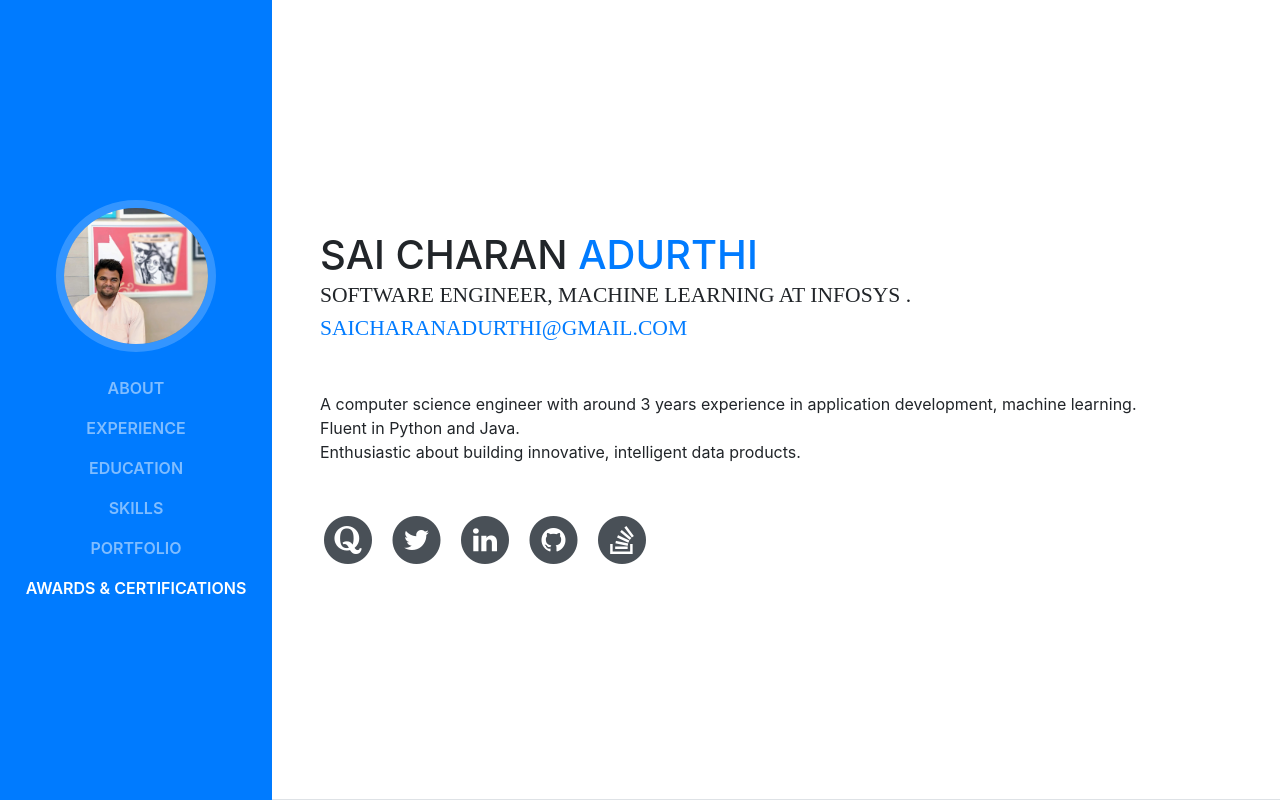
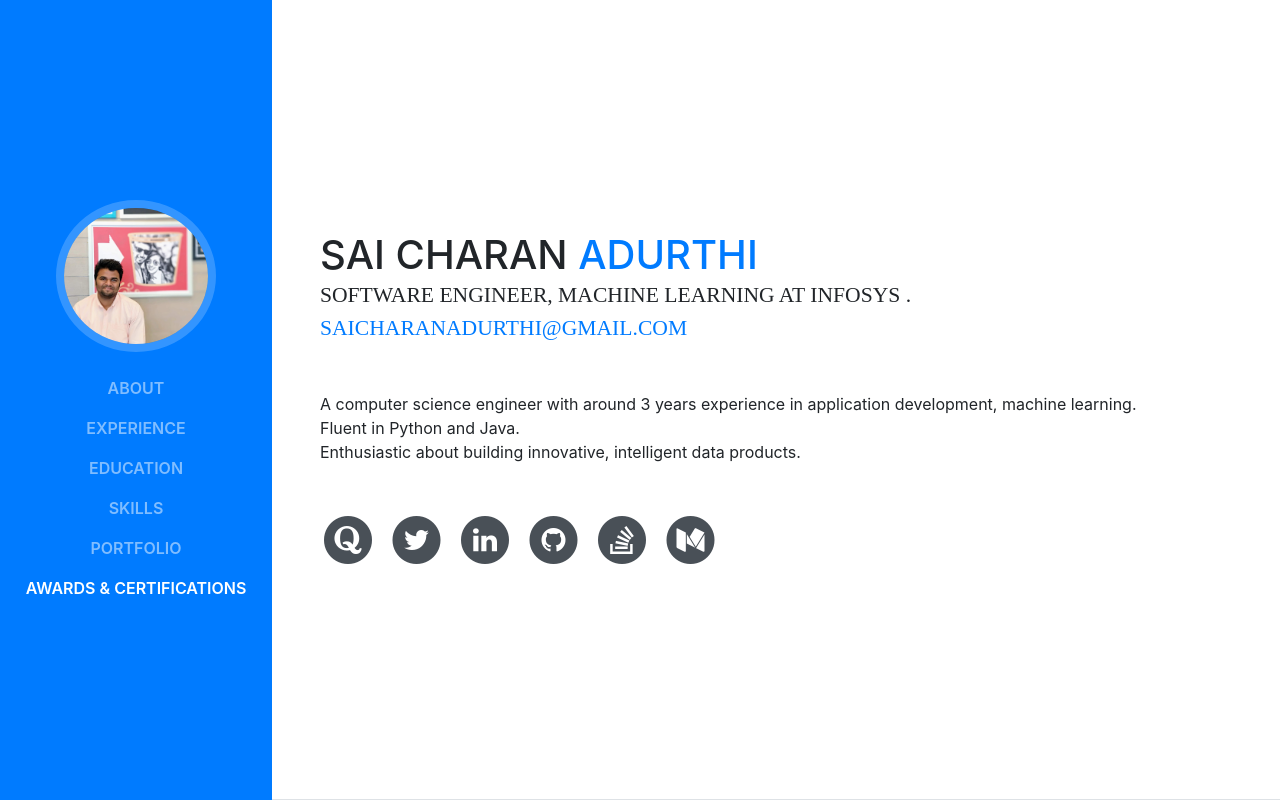
Before and after one commit to sai-charan-adurthi/sai-charan-adurthi.github.io, a website with bundled scripts: page index.html in a window 1280 px wide. Shown: the top 800 px of the page. Built offline with nearby package versions, Linux system fonts and the light colour scheme; a web font is replaced by a local one.

Commit message:
added medium account link to about section

```diff
--- a/index.html
+++ b/index.html
@@ -117,6 +117,14 @@
                 <span class="fa-stack fa-lg">
                   <i class="fa fa-circle fa-stack-2x"></i>
                   <i class="fa fa-stack-overflow fa-stack-1x fa-inverse"></i>
+                </span>
+              </a>
+            </li>
+            <li class="list-inline-item">
+              <a href="https://medium.com/@saicharanadurthi">
+                <span class="fa-stack fa-lg">
+                  <i class="fa fa-circle fa-stack-2x"></i>
+                  <i class="fa fa-medium fa-stack-1x fa-inverse"></i>
                 </span>
               </a>
             </li>
```
